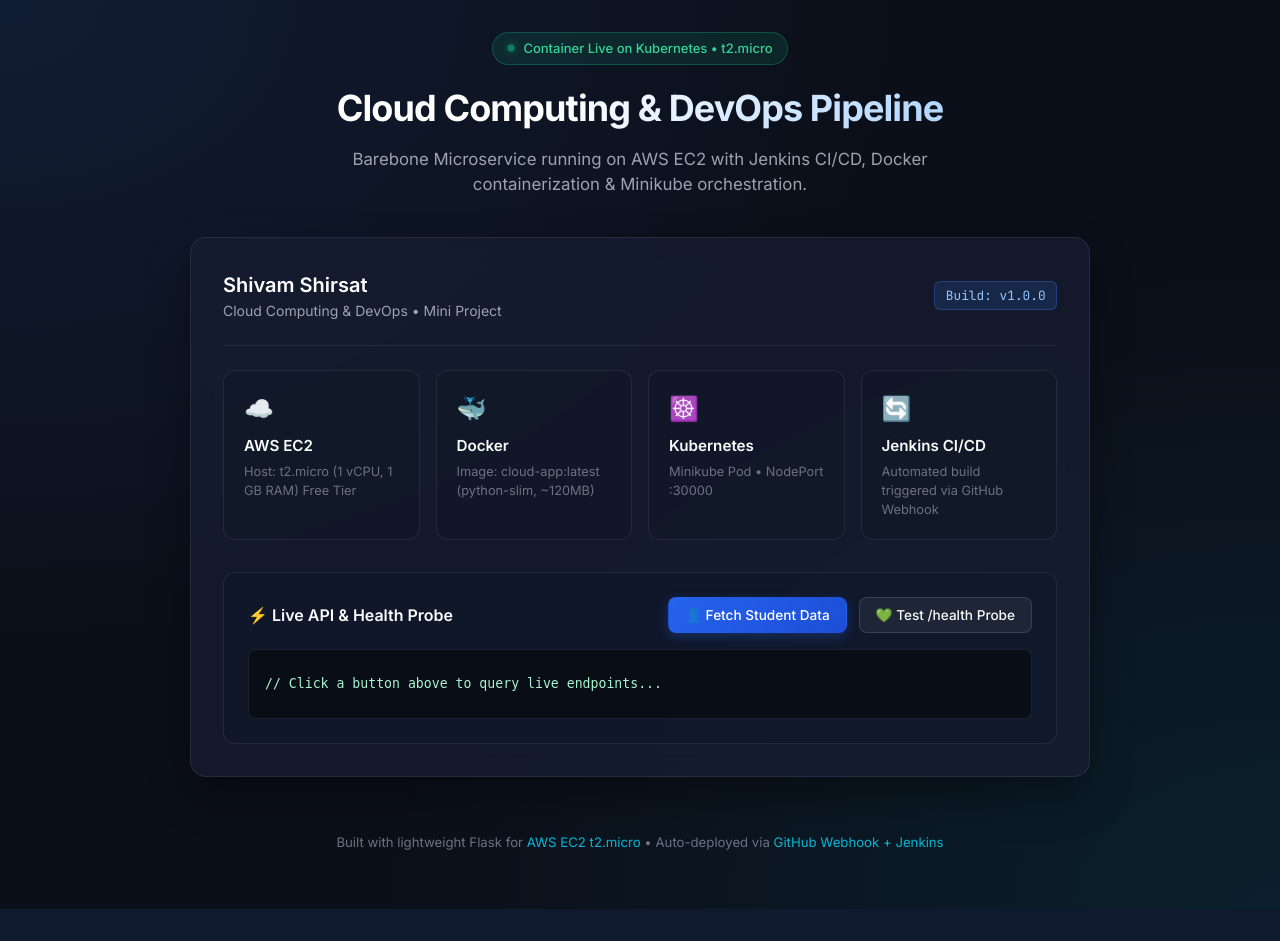
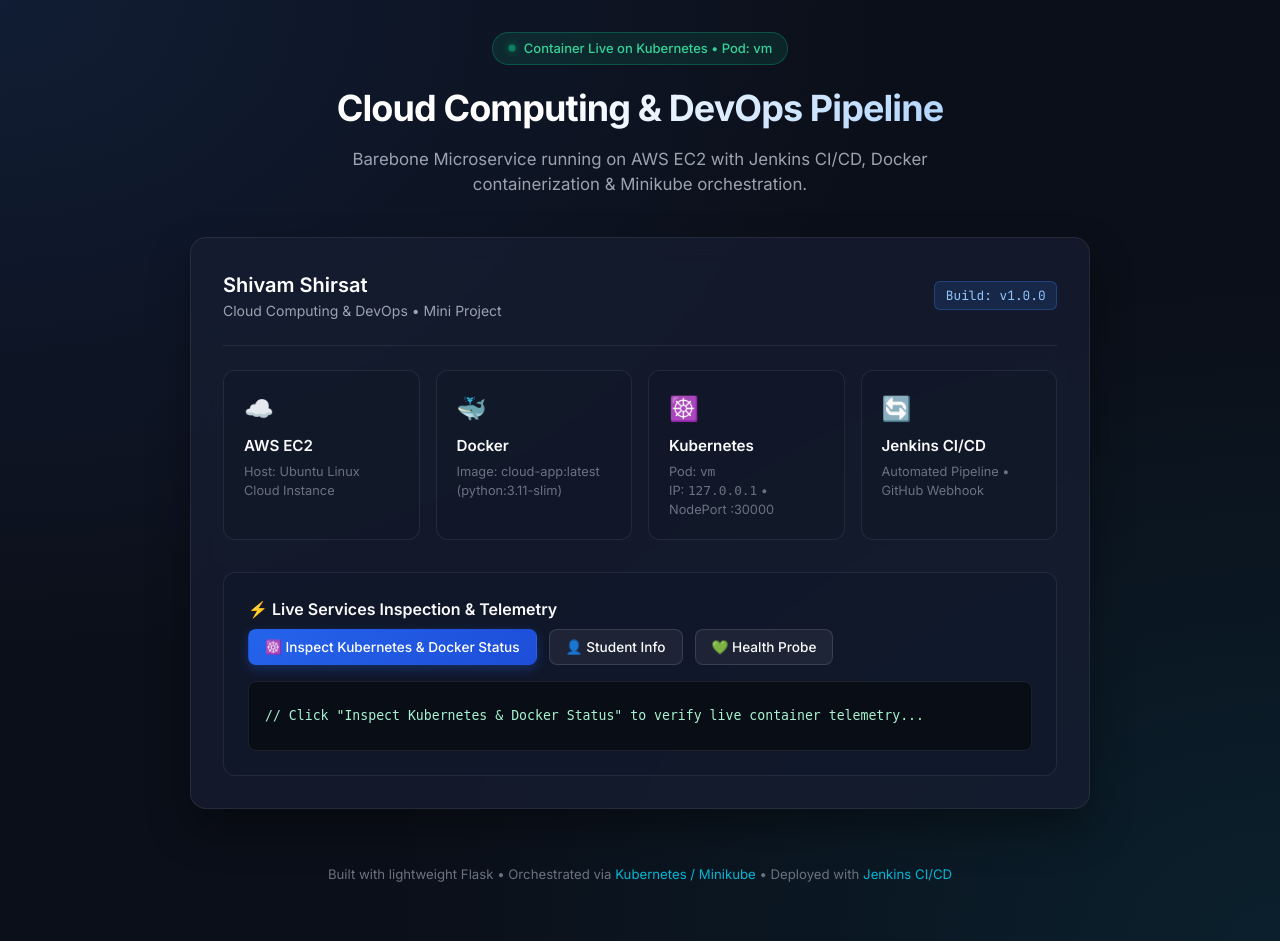
Before and after one commit to Shivam20060820/ccd_ci-cd_asg5, a Flask app: page / in a window 1280 px wide. Before the commit the page ends 909 px from the top, so only its background shows below. Run offline with Flask 3, Linux system fonts and the light colour scheme.

Commit message:
Add live Kubernetes pod and container telemetry inspection to dashboard

```diff
--- a/app.py
+++ b/app.py
@@ -1,21 +1,31 @@
 from flask import Flask, render_template, jsonify
 import time
+import socket
+import os
+import platform
 
 app = Flask(__name__)
 START_TIME = time.time()
 
-# Version indicator - change this to demonstrate Jenkins Webhook CI/CD in action!
 APP_VERSION = "v1.0.0"
 AUTHOR = "Shivam Shirsat"
 COURSE = "Cloud Computing & DevOps"
 
 @app.route("/")
 def home():
+    pod_name = socket.gethostname()
+    try:
+        pod_ip = socket.gethostbyname(pod_name)
+    except Exception:
+        pod_ip = "127.0.0.1"
+
     return render_template(
         "index.html",
         author=AUTHOR,
         course=COURSE,
-        app_version=APP_VERSION
+        app_version=APP_VERSION,
+        pod_name=pod_name,
+        pod_ip=pod_ip
     )
 
 @app.route("/student")
@@ -31,12 +41,22 @@ def student():
 @app.route("/health")
 def health():
     uptime_seconds = round(time.time() - START_TIME, 1)
+    pod_name = socket.gethostname()
+    try:
+        pod_ip = socket.gethostbyname(pod_name)
+    except Exception:
+        pod_ip = "127.0.0.1"
+
     return jsonify({
         "status": "UP",
         "uptime_seconds": uptime_seconds,
-        "environment": "AWS EC2 (t2.micro)",
+        "kubernetes_pod": pod_name,
+        "kubernetes_pod_ip": pod_ip,
         "orchestration": "Minikube / Kubernetes",
-        "container": "Docker"
+        "container_runtime": "Docker (python:3.11-slim)",
+        "cloud_provider": "AWS EC2",
+        "service_port": 30000,
+        "os_details": platform.platform()
     })
 
 if __name__ == "__main__":
--- a/templates/index.html
+++ b/templates/index.html
@@ -285,7 +285,7 @@
         <header>
             <div class="badge-live">
                 <span class="pulse-dot"></span>
-                <span>Container Live on Kubernetes &bull; t2.micro</span>
+                <span>Container Live on Kubernetes &bull; Pod: {{ pod_name }}</span>
             </div>
             <h1>Cloud Computing &amp; DevOps Pipeline</h1>
             <p class="subtitle">Barebone Microservice running on AWS EC2 with Jenkins CI/CD, Docker containerization &amp; Minikube orchestration.</p>
@@ -306,49 +306,72 @@
                 <div class="tech-card">
                     <div class="icon">☁️</div>
                     <h3>AWS EC2</h3>
-                    <p>Host: t2.micro (1 vCPU, 1 GB RAM) Free Tier</p>
+                    <p>Host: Ubuntu Linux Cloud Instance</p>
                 </div>
                 <div class="tech-card">
                     <div class="icon">🐳</div>
                     <h3>Docker</h3>
-                    <p>Image: cloud-app:latest (python-slim, ~120MB)</p>
+                    <p>Image: cloud-app:latest (python:3.11-slim)</p>
                 </div>
                 <div class="tech-card">
                     <div class="icon">☸️</div>
                     <h3>Kubernetes</h3>
-                    <p>Minikube Pod &bull; NodePort :30000</p>
+                    <p>Pod: <code>{{ pod_name }}</code><br>IP: <code>{{ pod_ip }}</code> &bull; NodePort :30000</p>
                 </div>
                 <div class="tech-card">
                     <div class="icon">🔄</div>
                     <h3>Jenkins CI/CD</h3>
-                    <p>Automated build triggered via GitHub Webhook</p>
+                    <p>Automated Pipeline &bull; GitHub Webhook</p>
                 </div>
             </div>
 
             <div class="interactive-section">
                 <div class="interactive-header">
-                    <h3>⚡ Live API &amp; Health Probe</h3>
+                    <h3>⚡ Live Services Inspection &amp; Telemetry</h3>
                     <div class="button-group">
-                        <button class="btn-primary" id="btnStudent" onclick="fetchStudent()">
-                            <span>👤 Fetch Student Data</span>
+                        <button class="btn-primary" id="btnTelemetry" onclick="fetchTelemetry()">
+                            <span>☸️ Inspect Kubernetes &amp; Docker Status</span>
+                        </button>
+                        <button class="btn-secondary" id="btnStudent" onclick="fetchStudent()">
+                            <span>👤 Student Info</span>
                         </button>
                         <button class="btn-secondary" id="btnHealth" onclick="fetchHealth()">
-                            <span>💚 Test /health Probe</span>
+                            <span>💚 Health Probe</span>
                         </button>
                     </div>
                 </div>
                 <div class="terminal-box" id="terminalOutput">
-                    <pre>// Click a button above to query live endpoints...</pre>
+                    <pre>// Click "Inspect Kubernetes & Docker Status" to verify live container telemetry...</pre>
                 </div>
             </div>
         </div>
 
         <footer>
-            Built with lightweight Flask for <span>AWS EC2 t2.micro</span> &bull; Auto-deployed via <span>GitHub Webhook + Jenkins</span>
+            Built with lightweight Flask &bull; Orchestrated via <span>Kubernetes / Minikube</span> &bull; Deployed with <span>Jenkins CI/CD</span>
         </footer>
     </div>
 
     <script>
+        async function fetchTelemetry() {
+            const out = document.getElementById('terminalOutput');
+            out.innerHTML = '<pre>Querying live container runtime and cluster status...</pre>';
+            try {
+                const res = await fetch('/health');
+                const data = await res.json();
+                out.innerHTML = `<pre style="color: #67e8f9;">[KUBERNETES & DOCKER TELEMETRY VERIFIED]
+• Pod Name:           ${data.kubernetes_pod}
+• Pod Cluster IP:     ${data.kubernetes_pod_ip}
+• Container Runtime:  ${data.container_runtime}
+• Orchestrator:       ${data.orchestration}
+• Cloud Provider:     ${data.cloud_provider}
+• NodePort Exposed:   :${data.service_port}
+• Server Uptime:      ${data.uptime_seconds}s
+• Health Check:       ${data.status} (200 OK)</pre>`;
+            } catch (err) {
+                out.innerHTML = `<pre style="color: #f87171;">Telemetry failed: ${err.message}</pre>`;
+            }
+        }
+
         async function fetchStudent() {
             const out = document.getElementById('terminalOutput');
             out.innerHTML = '<pre>Fetching GET /student ...</pre>';
```
